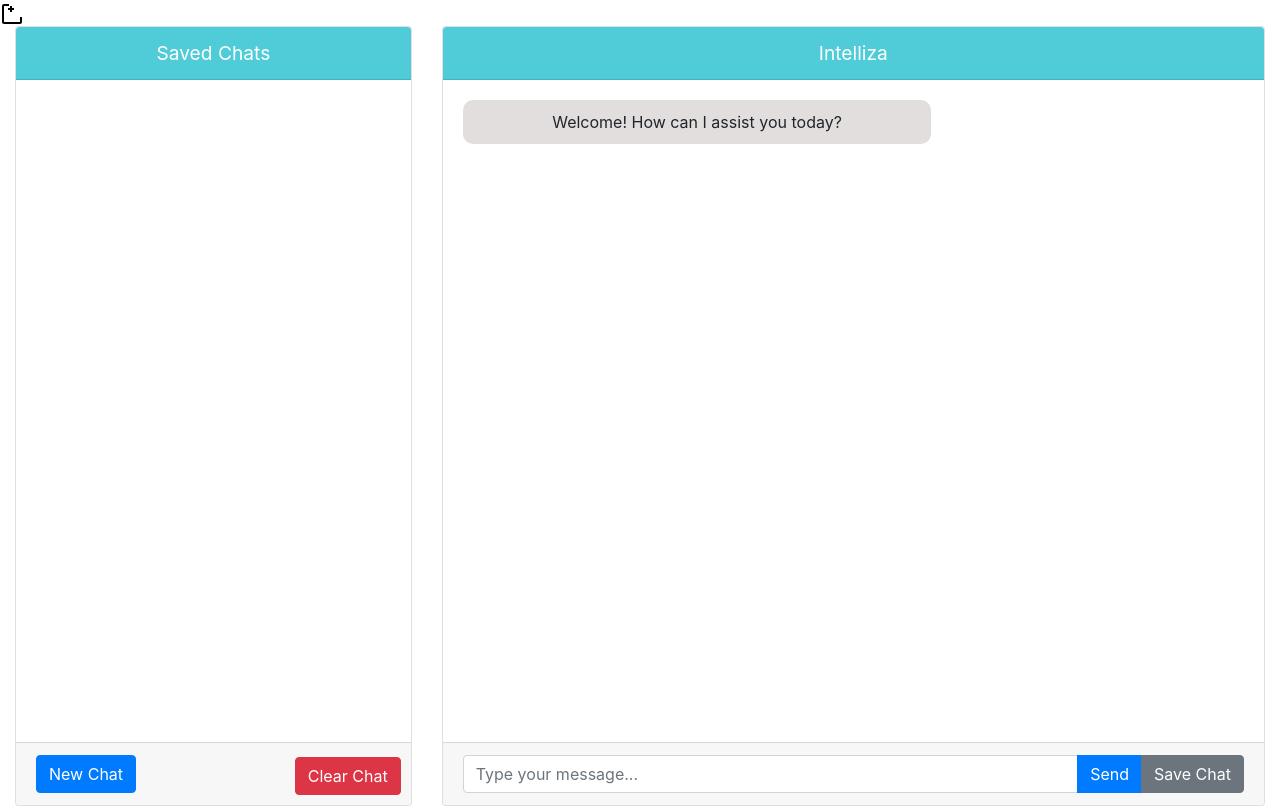
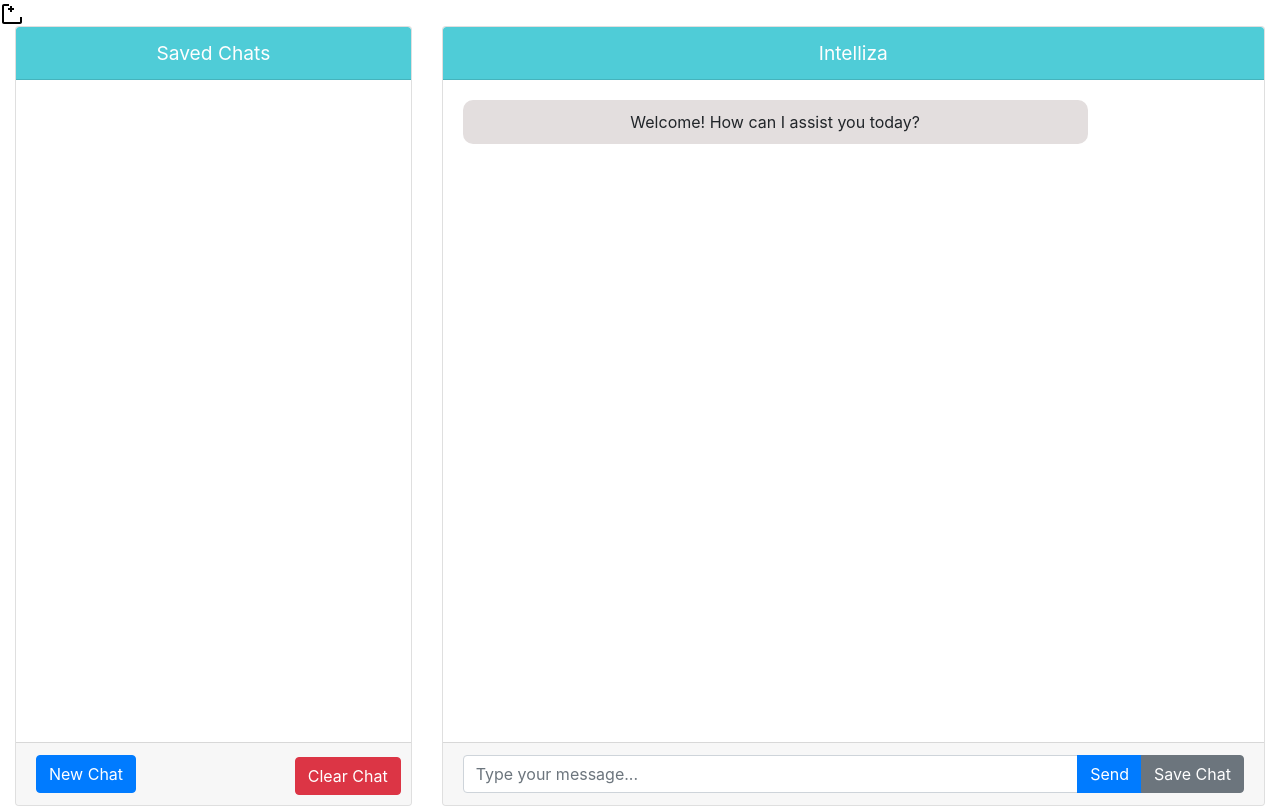
Before and after one commit to rog-mithun/AgriBot-AI-Farming-Assistant, a Flask app: page / in a window 1280 px wide. Run offline with Flask 3, Linux system fonts and the light colour scheme; some libraries are stand-ins or nearby versions.

Commit message:
make it better

```diff
--- a/static/styles.css
+++ b/static/styles.css
@@ -16,7 +16,7 @@
     padding: 10px;
     margin-bottom: 10px;
     margin-left: auto; /* Add margin to the left to position on the right */
-    max-width: 60%; /* Limit the width to 60% of the container */
+    max-width: 80%; /* Limit the width to 60% of the container */
 }
 
 .bot-message {
@@ -26,7 +26,7 @@
     padding: 10px;
     margin-bottom: 10px;
     margin-right: auto; /* Add margin to the right to position on the left */
-    max-width: 60%; /* Limit the width to 60% of the container */
+    max-width: 80%; /* Limit the width to 60% of the container */
 }
 
 /* Additional CSS for card header styling */
```
